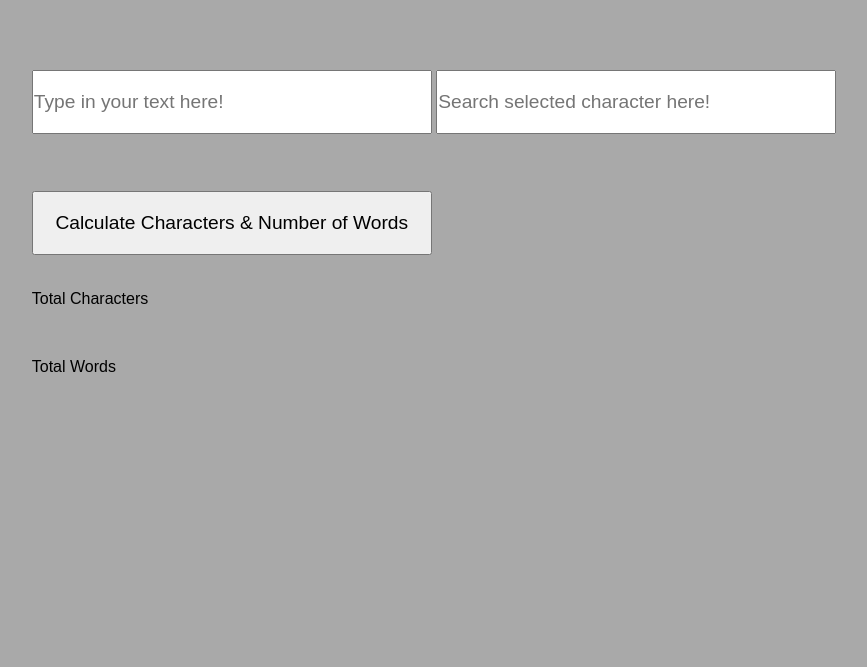
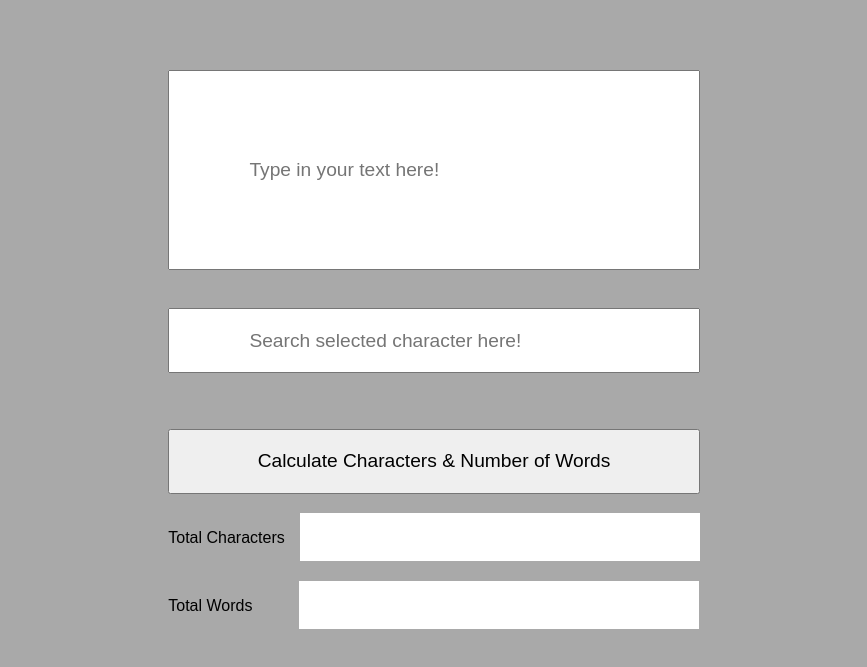
Before and after one commit to Pirci/word-count, a plain HTML site: page index.html in a window 1280 px wide. Shown: the part 69-736 px from the top of the page, without its empty margins (206-1073 px from the left). Drawn offline with Linux system fonts and the light colour scheme.

Commit message:
Style update

```diff
--- a/style.css
+++ b/style.css
@@ -15,21 +15,52 @@ h1 {
 	font-size: 2em;
 }
 
+.input-area {
+	display: flex;
+	flex-direction: column;
+}
+
+.first-input {
+	height: 200px;
+}
+
+input::placeholder {
+	margin: 0 auto;
+	padding: 15%;
+}
+
 .container {
 	padding: 2em 0;
+	display: flex;
+	flex-direction: column;
 }
 
 input,
 button,
-#output {
+#outputCharacters,
+#outputWords {
 	font-size: 1.2em;
 	padding: 1em 0;
 	margin: 1em 0;
 	min-width: 400px;
 }
 
-#output {
+#outputCharacters,
+#outputWords {
 	height: 2.5em;
 	background-color: white;
 	margin: 0;
 }
+
+.characters,
+.words {
+	display: flex;
+}
+
+#first {
+	padding-right: 15px;
+}
+
+#last {
+	padding-right: 47px;
+}
```
Lines whose indentation alone changed are shown as unchanged.
